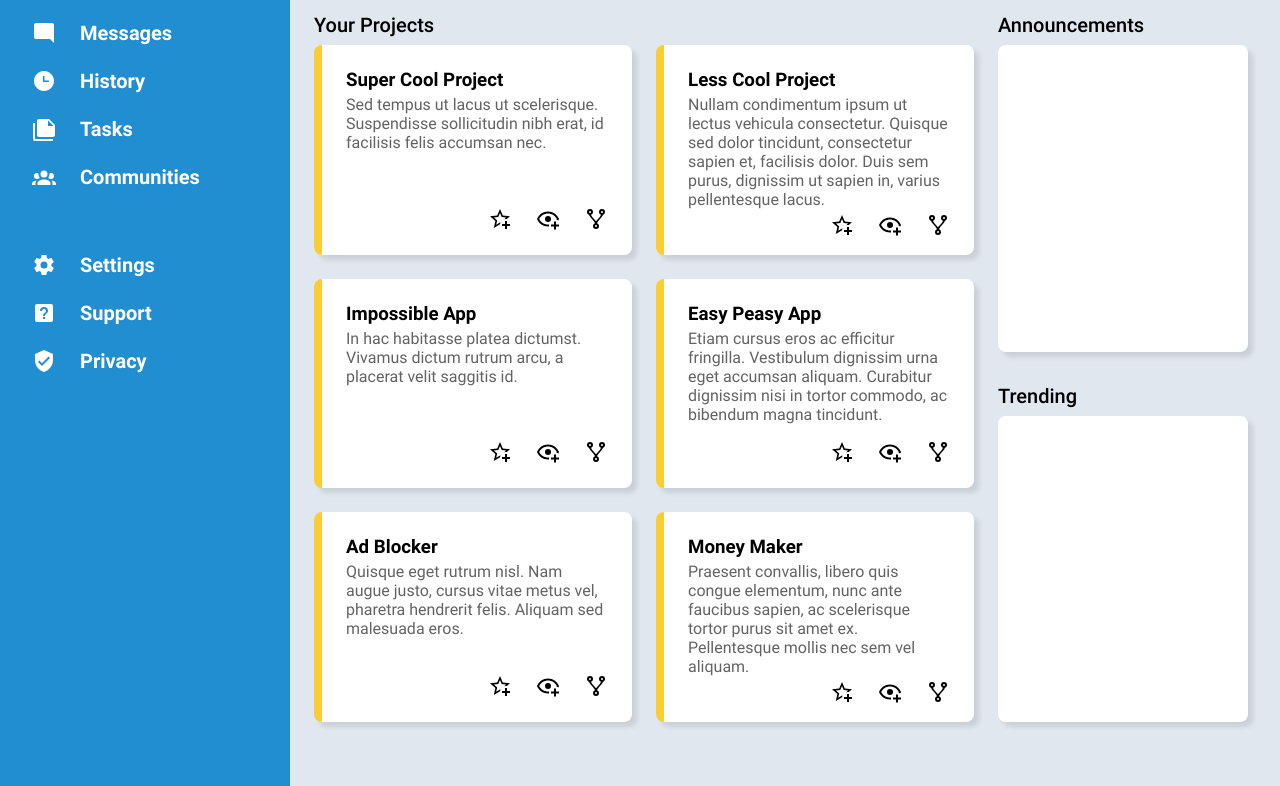
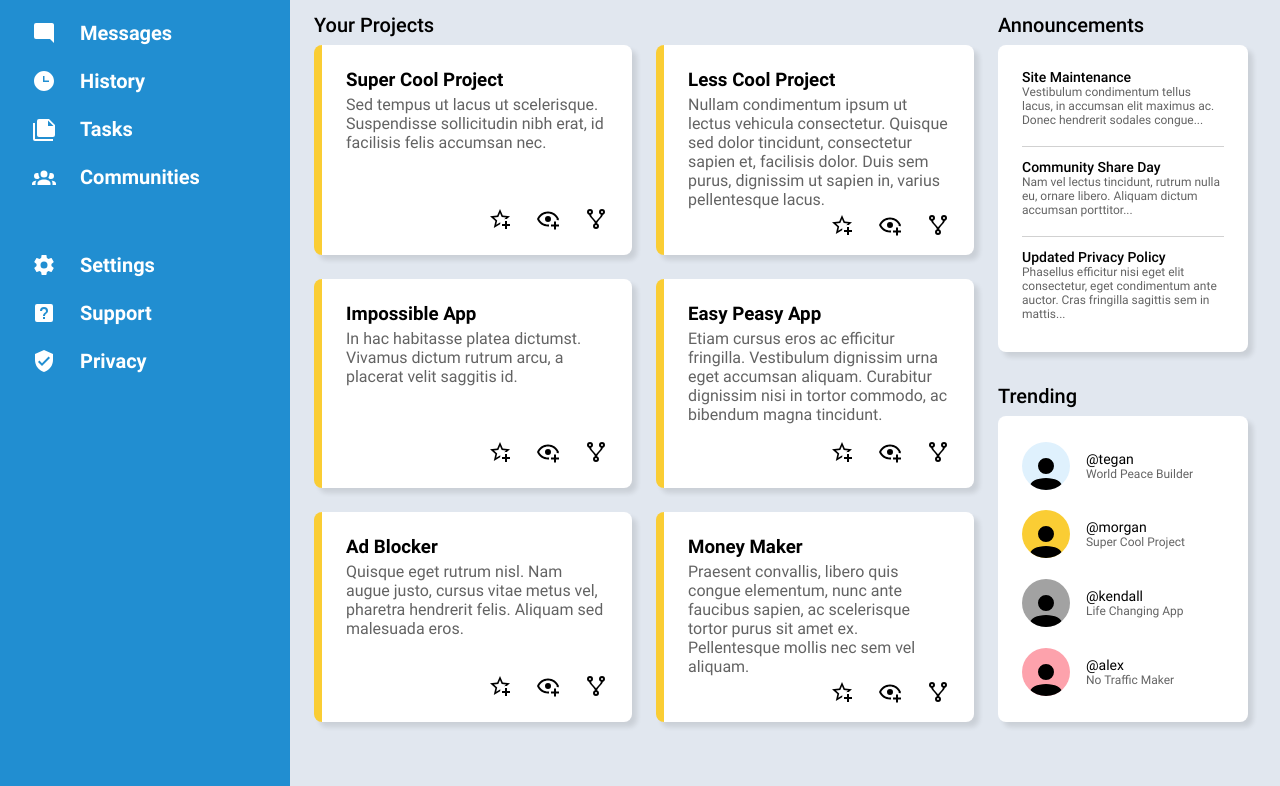
Before and after one commit to robot808/admin-dashboard, a plain HTML site: page index.html in a window 1280 px wide. Shown: the part 187-973 px from the top of the page. Drawn offline with Linux system fonts and the light colour scheme.

Commit message:
Add content to announcements and trending divs

```diff
--- a/index.html
+++ b/index.html
@@ -204,11 +204,70 @@
       <div class="side">
         <div class="top">
           <h2>Announcements</h2>
-          <div class="announcements"></div>
+          <div class="announcements">
+            <div class="announcement">
+              <h4>Site Maintenance</h4>
+              <p>
+                Vestibulum condimentum tellus lacus, in accumsan elit maximus
+                ac. Donec hendrerit sodales congue...
+              </p>
+            </div>
+            <div class="announcement">
+              <h4>Community Share Day</h4>
+              <p>
+                Nam vel lectus tincidunt, rutrum nulla eu, ornare libero.
+                Aliquam dictum accumsan porttitor...
+              </p>
+            </div>
+            <div class="announcement">
+              <h4>Updated Privacy Policy</h4>
+              <p>
+                Phasellus efficitur nisi eget elit consectetur, eget condimentum
+                ante auctor. Cras fringilla sagittis sem in mattis...
+              </p>
+            </div>
+          </div>
         </div>
         <div class="bottom">
           <h2>Trending</h2>
-          <div class="trending"></div>
+          <div class="trending">
+            <div class="project">
+              <div class="profile">
+                <img alt="profile picture" src="images/user.svg" />
+              </div>
+              <div class="info">
+                <h4>@tegan</h4>
+                <p>World Peace Builder</p>
+              </div>
+            </div>
+            <div class="project">
+              <div class="profile">
+                <img alt="profile picture" src="images/user.svg" />
+              </div>
+              <div class="info">
+                <h4>@morgan</h4>
+                <p>Super Cool Project</p>
+              </div>
+            </div>
+            <div class="project">
+              <div class="profile">
+                <img alt="profile picture" src="images/user.svg" />
+              </div>
+              <div class="info">
+                <h4>@kendall</h4>
+                <p>Life Changing App</p>
+              </div>
+            </div>
+            <div class="project">
+              <div class="profile">
+                <img alt="profile picture" src="images/user.svg" />
+              </div>
+              <div class="info">
+                <h4>@alex</h4>
+                <p>No Traffic Maker</p>
+              </div>
+            </div>
+          </div>
         </div>
       </div>
     </main>
--- a/style.css
+++ b/style.css
@@ -170,7 +170,18 @@ header div.profile {
   overflow: hidden;
 }
 
-header div.profile > img {
+header div.profile {
+  background-color: rgb(250, 205, 52);
+}
+
+div.profile {
+  height: 3rem;
+  width: 3rem;
+  border-radius: 50%;
+  overflow: hidden;
+}
+
+div.profile > img {
   height: 3rem;
   width: 3rem;
   margin-top: 0.5rem;
@@ -338,4 +349,72 @@ div.side {
 div.announcements,
 div.trending {
   height: auto;
+  padding: 0.75rem 1.5rem;
 }
+
+div.announcements {
+  display: grid;
+  grid-template-rows: repeat(auto-fit, auto);
+}
+
+div.announcement {
+  min-height: 5rem;
+  padding: 0.75rem 0;
+  border-bottom: 1px solid rgb(209, 209, 209);
+  overflow: hidden;
+  text-overflow: ellipsis;
+}
+
+div.announcement:last-child {
+  border-bottom: none;
+}
+
+div.announcement > h4 {
+  font-size: 0.875rem;
+  font-weight: 500;
+}
+
+div.announcement > p {
+  color: rgb(99, 99, 99);
+  font-size: 0.75rem;
+}
+
+div.trending {
+  padding: 1rem 1.5rem;
+  display: grid;
+  grid-template-rows: repeat(auto-fill, minmax(auto, 1fr));
+}
+
+div.project {
+  display: grid;
+  grid-template-columns: auto auto;
+  justify-content: start;
+  align-items: center;
+  gap: 1rem;
+}
+
+div.project:nth-child(1) > div.profile {
+  background-color: rgb(223, 241, 253);
+}
+
+div.project:nth-child(2) > div.profile {
+  background-color: rgb(250, 205, 52);
+}
+
+div.project:nth-child(3) > div.profile {
+  background-color: rgb(162, 162, 162);
+}
+
+div.project:nth-child(4) > div.profile {
+  background-color: rgb(253, 162, 172);
+}
+
+div.info > h4 {
+  font-size: 0.875rem;
+  font-weight: normal;
+}
+
+div.info > p {
+  color: rgb(99, 99, 99);
+  font-size: 0.75rem;
+}
```
